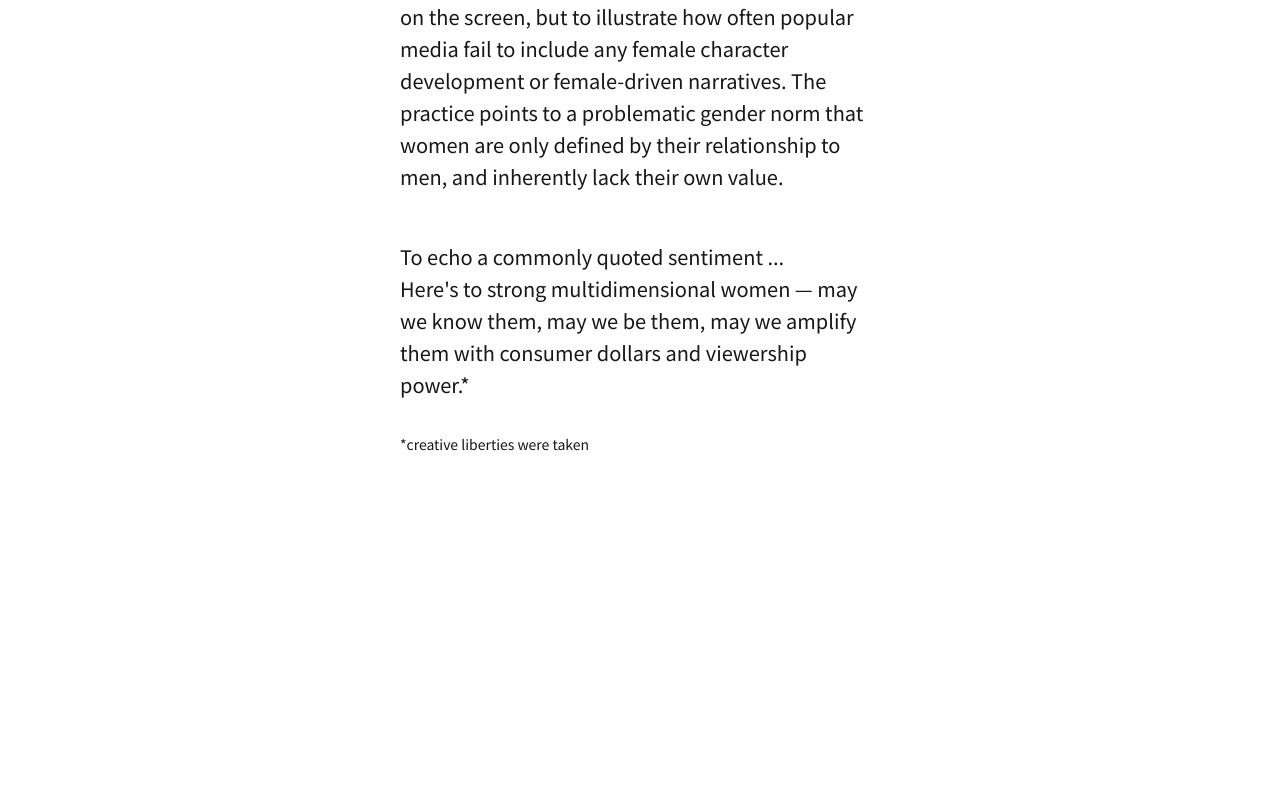
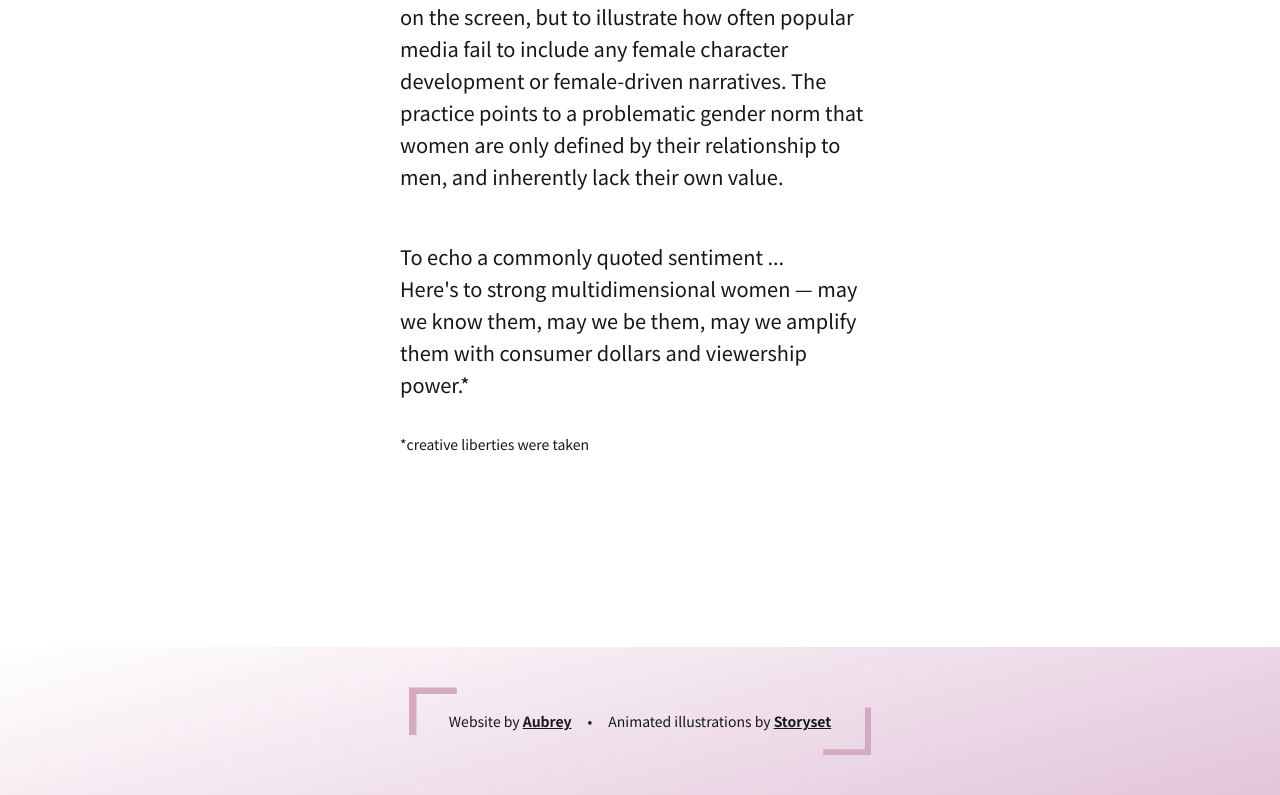
Before and after one commit to aubreynortham/FemiList-2.0, a React (Create React App) app: page / in a window 1280 px wide. Shown: the part 3774-4569 px from the top of the page. Before the commit the page ends 4293 px from the top, so only its background shows below. Built offline with nearby package versions, Linux system fonts and the light colour scheme.

Commit message:
Add footer attributions

```diff
--- a/src/App.js
+++ b/src/App.js
@@ -1,5 +1,6 @@
 import React from 'react';
 import Bechdel from './components/Bechdel';
+import Footer from './components/Footer';
 import Form from './components/Form';
 import Header from './components/Header';
 import './scss/styles.scss';
@@ -7,9 +8,12 @@ import './scss/styles.scss';
 export default function App() {
   return (
     <>
-      <Header />
-      <Form />
-      <Bechdel />
+      <main>
+        <Header />
+        <Form />
+        <Bechdel />
+      </main>
+      <Footer />
     </>
   );
 }
--- /dev/null
+++ b/src/components/Footer.js
@@ -0,0 +1,13 @@
+import React from 'react';
+
+export default function Bechdel() {
+  return (
+    <footer className='footer'>
+      <p className='footer__attributions'>
+      Website by <a href='https://github.com/aubreynortham/FemiList-2.0'>Aubrey</a>
+      <span className='footer__separator'>•</span>
+      Animated illustrations by <a href='https://storyset.com'>Storyset</a>
+      </p>
+    </footer>
+  );
+}
--- /dev/null
+++ b/src/scss/_footer.scss
@@ -0,0 +1,58 @@
+.footer {
+  width: 100%;
+  margin-top: 4rem;
+  padding: 2rem;
+  text-align: center;
+  font-size: 0.875rem;
+  background: linear-gradient(165deg, rgba(255, 255, 255, 0.5) 0%, rgba(207, 158, 191, 0.6) 100%);
+
+  @media screen and (min-width: $medium) {
+    margin-top: 8rem;
+    padding: 4rem 2rem;
+  }
+
+  &__attributions {
+    position: relative;
+    display: inline-block;
+
+    & > a {
+      font-weight: bold;
+    }
+
+    &::before {
+      clip-path: polygon(0% 0%, 0% 100%, 16% 100%, 16% 14%, 100% 14%, 100% 0%);
+      content: '';
+      display: block;
+      position: absolute;
+      top: -1.5rem;
+      left: -1.5rem;
+      height: 3rem;
+      width: 3rem;
+      background-color: $pinkgray;
+
+      @media screen and (min-width: $medium) {
+        left: -2.5rem;
+      }
+    }
+
+    &::after {
+      clip-path: polygon(100% 100%, 0% 100%, 0 87%, 87% 87%, 87% 0, 100% 0%);;
+      content: '';
+      display: block;
+      position: absolute;
+      bottom: -1.5rem;
+      right: -1.5rem;
+      height: 3rem;
+      width: 3rem;
+      background-color: $pinkgray;
+
+      @media screen and (min-width: $medium) {
+        right: -2.5rem;
+      }
+    }
+  }
+
+  &__separator {
+    padding: 0 1rem;
+  }
+}
--- a/src/scss/_global.scss
+++ b/src/scss/_global.scss
@@ -32,4 +32,5 @@ ul,
 li {
   margin: 0;
   padding: 0;
+  color: inherit;
 }
--- a/src/scss/styles.scss
+++ b/src/scss/styles.scss
@@ -2,5 +2,6 @@
 
 // components
 @import "bechdel";
+@import "footer";
 @import "form";
 @import "header";
```
